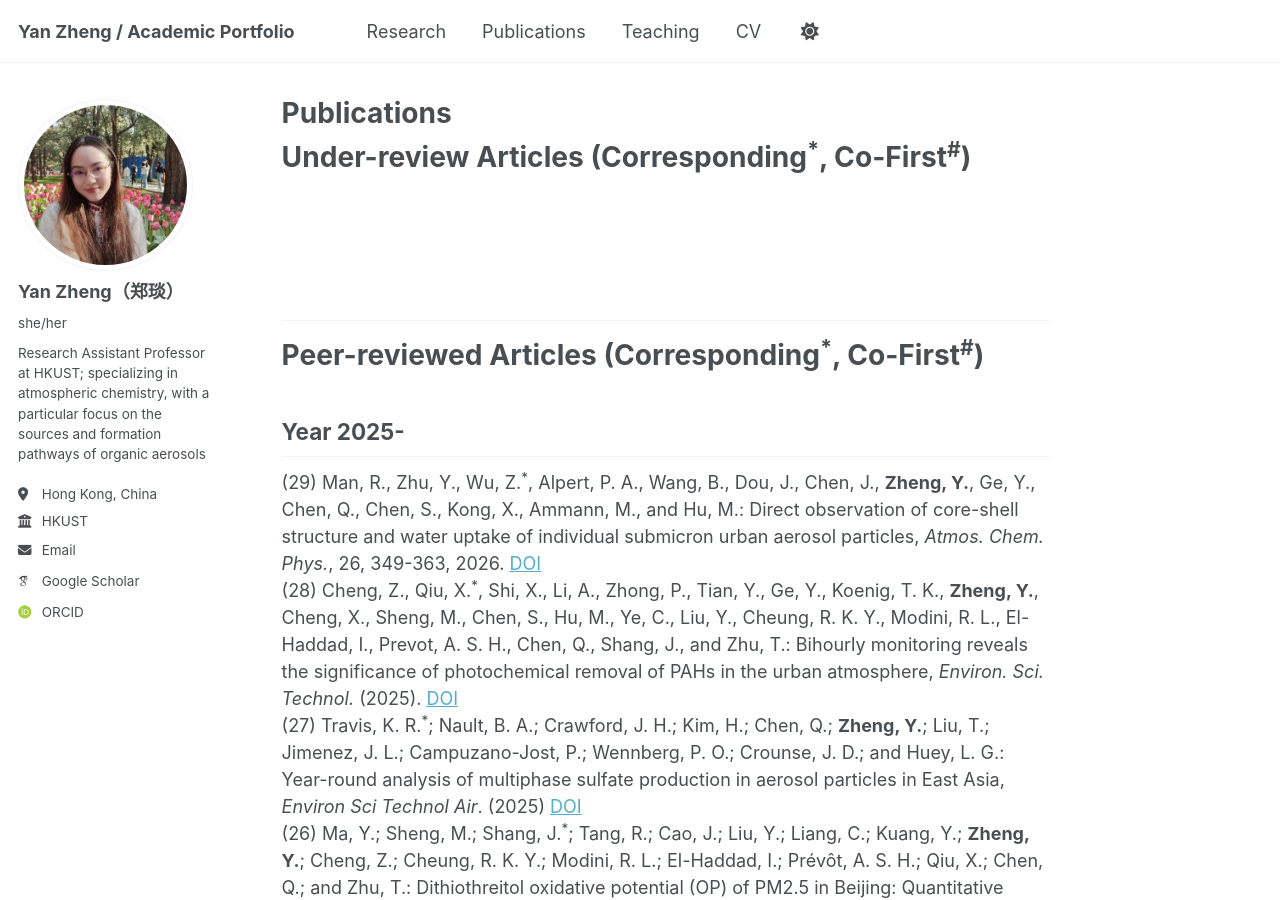
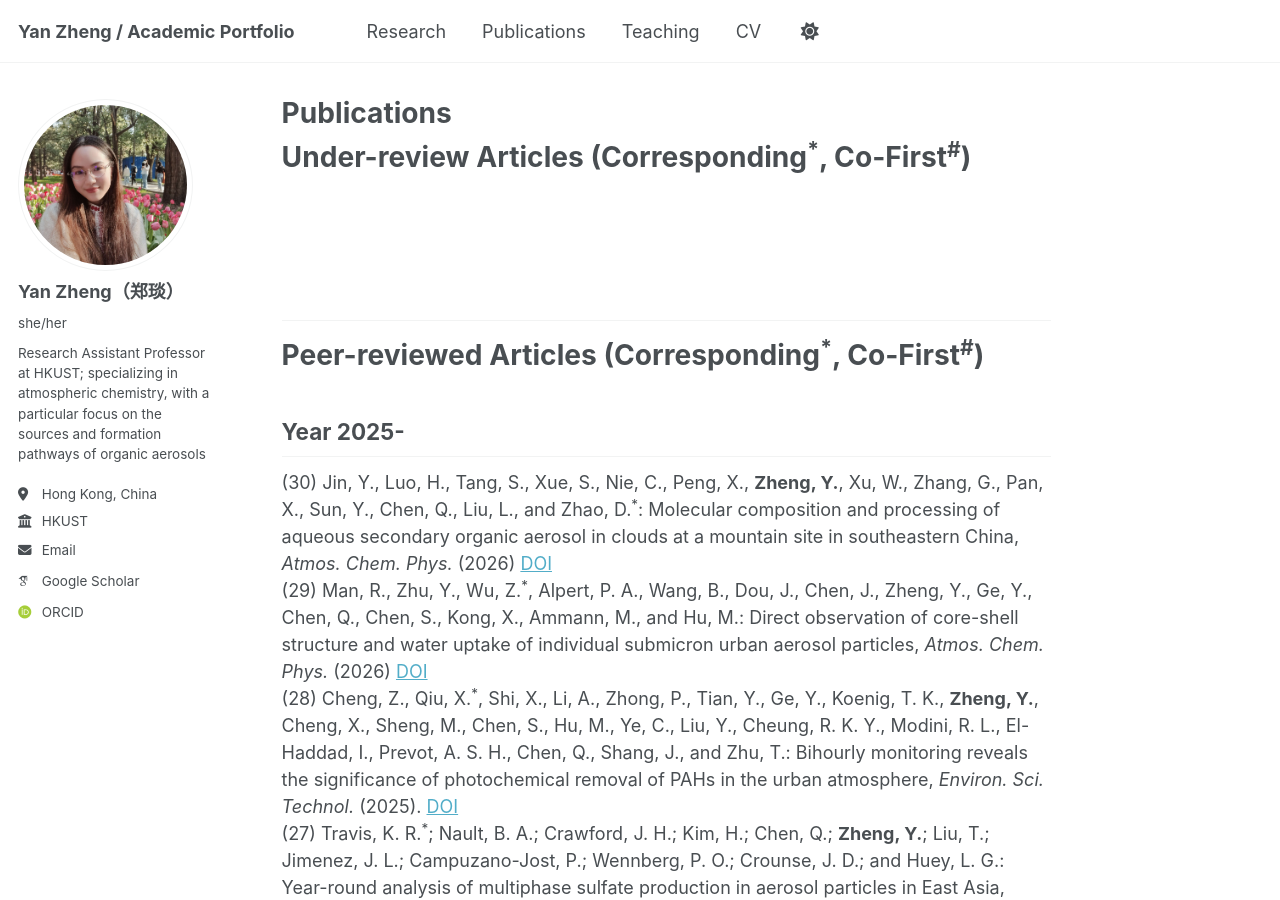
Before and after one commit to yanzheng41/yanzheng41.github.io, a Jekyll site: the page built from _pages/publications_zy.md, in a window 1280 px wide and 900 px high. Built offline with Jekyll 4.4.1, drawn with Linux system fonts in a browser that asks for light colours; some web fonts are replaced; a script bundle is joined from its source files by our own code; library files that are not in the unit come from our copies.

Commit message:
Update publications_zy.md

```diff
--- a/_pages/publications_zy.md
+++ b/_pages/publications_zy.md
@@ -16,7 +16,8 @@ author_profile: true
 # Peer-reviewed Articles (Corresponding<sup>\*</sup>, Co-First<sup>\#</sup>)
 
 ## Year 2025-
-(29)  Man, R., Zhu, Y., Wu, Z.<sup>\*</sup>, Alpert, P. A., Wang, B., Dou, J., Chen, J., **Zheng, Y.**, Ge, Y., Chen, Q., Chen, S., Kong, X., Ammann, M., and Hu, M.: Direct observation of core-shell structure and water uptake of individual submicron urban aerosol particles, *Atmos. Chem. Phys.*, 26, 349-363, 2026. [DOI](https://doi.org/10.5194/acp-26-349-2026)<br>
+(30) Jin, Y., Luo, H., Tang, S., Xue, S., Nie, C., Peng, X., **Zheng, Y.**, Xu, W., Zhang, G., Pan, X., Sun, Y., Chen, Q., Liu, L., and Zhao, D.<sup>\*</sup>: Molecular composition and processing of aqueous secondary organic aerosol in clouds at a mountain site in southeastern China, *Atmos. Chem. Phys.* (2026) [DOI](https://doi.org/10.5194/acp-26-2813-2026)<br>
+(29) Man, R., Zhu, Y., Wu, Z.<sup>\*</sup>, Alpert, P. A., Wang, B., Dou, J., Chen, J., Zheng, Y., Ge, Y., Chen, Q., Chen, S., Kong, X., Ammann, M., and Hu, M.: Direct observation of core-shell structure and water uptake of individual submicron urban aerosol particles, *Atmos. Chem. Phys.* (2026) [DOI](https://doi.org/10.5194/acp-26-349-2026)<br>
 (28) Cheng, Z., Qiu, X.<sup>\*</sup>, Shi, X., Li, A., Zhong, P., Tian, Y., Ge, Y., Koenig, T. K., **Zheng, Y.**, Cheng, X., Sheng, M., Chen, S., Hu, M., Ye, C., Liu, Y., Cheung, R. K. Y., Modini, R. L., El-Haddad, I., Prevot, A. S. H., Chen, Q., Shang, J., and Zhu, T.: Bihourly monitoring reveals the significance of photochemical removal of PAHs in the urban atmosphere, *Environ. Sci. Technol.* (2025). [DOI](https://doi.org/10.1021/acs.est.5c09208)<br>
 (27) Travis, K. R.<sup>\*</sup>; Nault, B. A.; Crawford, J. H.; Kim, H.; Chen, Q.; **Zheng, Y.**; Liu, T.; Jimenez, J. L.; Campuzano-Jost, P.; Wennberg, P. O.; Crounse, J. D.; and Huey, L. G.: Year-round analysis of multiphase sulfate production in aerosol particles in East Asia, *Environ Sci Technol Air*. (2025) [DOI](https://doi.org/10.1021/acsestair.5c00136)<br>
 (26) Ma, Y.; Sheng, M.; Shang, J.<sup>\*</sup>; Tang, R.; Cao, J.; Liu, Y.; Liang, C.; Kuang, Y.; **Zheng, Y.**; Cheng, Z.; Cheung, R. K. Y.; Modini, R. L.; El-Haddad, I.; Prévôt, A. S. H.; Qiu, X.; Chen, Q.; and Zhu, T.: Dithiothreitol oxidative potential (OP) of PM2.5 in Beijing: Quantitative contribution of metals to OP and its prediction based on machine learning models, *J Hazard Mater* (2025) [DOI](https://doi.org/10.1016/j.jhazmat.2025.139471)<br>
```
